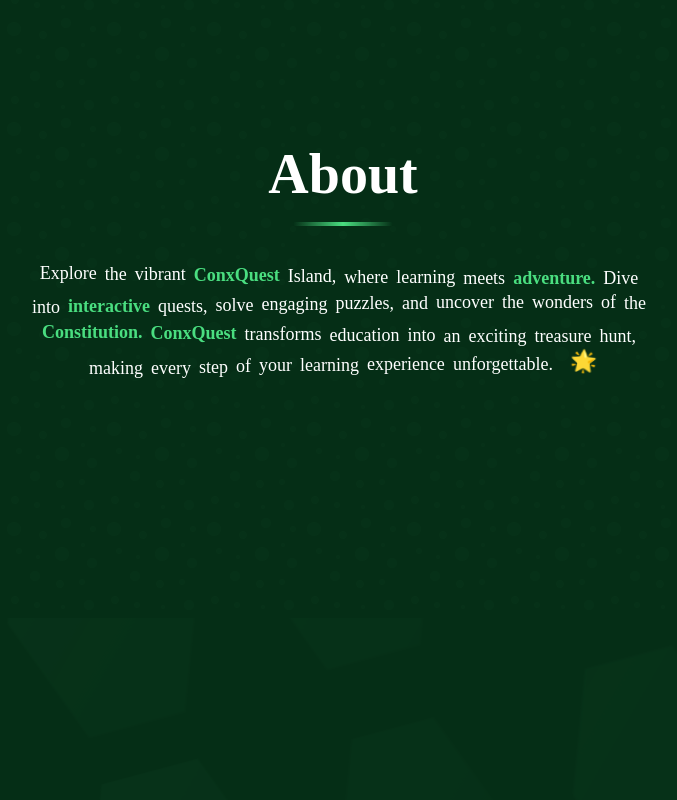
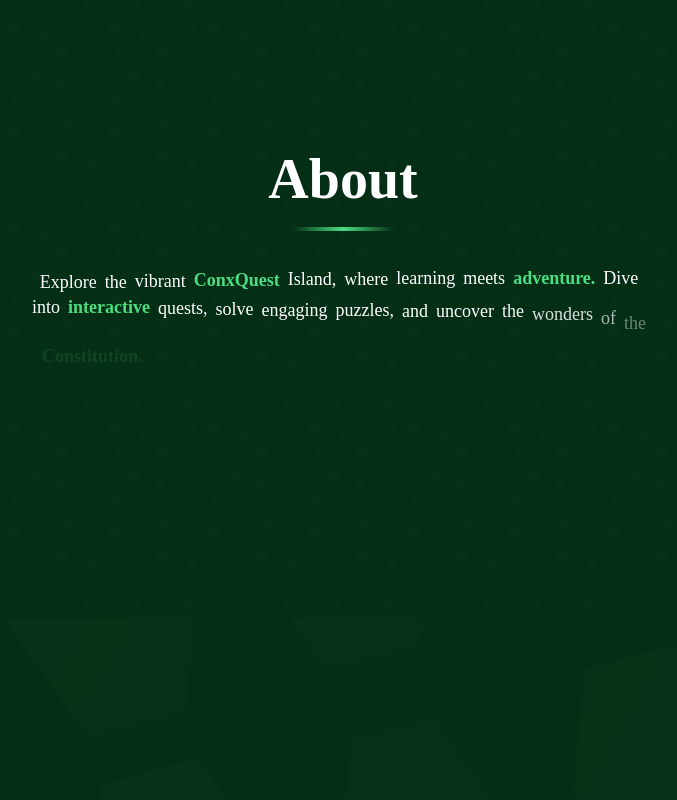
Before and after one commit to Sabick-A/ConxQuest-Revamp, a React (Vite) app: page / in a window 1280 px wide. Shown: the part 980-1780 px from the top of the page, without its empty margins (297-974 px from the left). Built offline with nearby package versions, Linux system fonts and the light colour scheme; a web font is replaced by a local one.

Commit message:
animation fix

```diff
--- a/src/components/Home/About.jsx
+++ b/src/components/Home/About.jsx
@@ -1,4 +1,4 @@
-import React from 'react';
+import React, { useState, useEffect } from 'react';
 import { useScrollAnimation } from '../../hooks/useScrollAnimation';
 import styled from 'styled-components';
 import AnimatedText from './AnimatedText';
@@ -48,12 +48,17 @@ const AboutSection = styled.div`
 `;
 
 const Title = styled.h1`
+    transform: translateY(20px);
     opacity: 0;
-    transform: translateY(20px);
-    animation: titleAppear 0.8s ease-out forwards;
+    transition: all 0.7s cubic-bezier(0.4, 0, 0.2, 1);
     font-size: 3.5rem;
     margin-bottom: 2rem;
     position: relative;
+
+    .animate-in & {
+        opacity: 1;
+        transform: translateY(0);
+    }
 
     &::after {
         content: '';
@@ -85,12 +90,17 @@ const Title = styled.h1`
         font-size: 2rem;
         margin-bottom: 1rem;
     }
+`;
 
-    @keyframes titleAppear {
-        to {
-            opacity: 1;
-            transform: translateY(0);
-        }
+const AnimatedContent = styled.div`
+    opacity: 0;
+    transform: translateY(20px);
+    transition: all 0.7s cubic-bezier(0.4, 0, 0.2, 1);
+    transition-delay: 200ms;
+
+    .animate-in & {
+        opacity: 1;
+        transform: translateY(0);
     }
 `;
 
@@ -99,23 +109,55 @@ const Content = styled.div`
     margin: 0 auto;
     position: relative;
     z-index: 1;
+
+    @media (max-width: 768px) {
+        width: 90%;
+    }
 `;
 
 function About() {
     useScrollAnimation();
+    const [isVisible, setIsVisible] = useState(false);
+
+    useEffect(() => {
+        const handleScroll = () => {
+            const aboutSection = document.getElementById('about');
+            const aboutSectionTop = aboutSection.offsetTop;
+            const aboutSectionHeight = aboutSection.offsetHeight;
+            const viewportHeight = window.innerHeight;
+            const scrollPosition = window.scrollY;
+
+            if (scrollPosition + viewportHeight > aboutSectionTop + aboutSectionHeight / 2) {
+                setIsVisible(true);
+            } else {
+                setIsVisible(false);
+            }
+        };
+
+        window.addEventListener('scroll', handleScroll);
+
+        return () => {
+            window.removeEventListener('scroll', handleScroll);
+        };
+    }, []);
 
     return (
         <AboutSection id='about'>
-            <Content className='w-9/12 text-center relative z-10 space-y-12'>
+            <Content className='w-9/12 text-center relative z-10 space-y-8 md:space-y-12'>
                 <div className='animate-on-scroll'>
                     <Title className='text-white font-bold font-main'>
                         About
                     </Title>
                 </div>
-                <AnimatedText
-                    text="Explore the vibrant ConxQuest Island, where learning meets adventure. Dive into interactive quests, solve engaging puzzles, and uncover the wonders of the Constitution. ConxQuest transforms education into an exciting treasure hunt, making every step of your learning experience unforgettable. 🌟"
-                    className='text-white mt-10 w-2/3 text-lg font-main mx-auto leading-relaxed'
-                />
+                <div className='animate-on-scroll'>
+                    <AnimatedContent>
+                        <AnimatedText
+                            key={isVisible ? 'visible' : 'hidden'}
+                            text="Explore the vibrant ConxQuest Island, where learning meets adventure. Dive into interactive quests, solve engaging puzzles, and uncover the wonders of the Constitution. ConxQuest transforms education into an exciting treasure hunt, making every step of your learning experience unforgettable. 🌟"
+                            className='text-white mt-6 md:mt-10 w-full md:w-2/3 text-base md:text-lg font-main mx-auto leading-relaxed'
+                        />
+                    </AnimatedContent>
+                </div>
             </Content>
         </AboutSection>
     );
--- a/src/hooks/useScrollAnimation.js
+++ b/src/hooks/useScrollAnimation.js
@@ -4,7 +4,7 @@ export const useScrollAnimation = () => {
     useEffect(() => {
         const observerOptions = {
             root: null,
-            rootMargin: '0px',
+            rootMargin: '-20% 0px',
             threshold: 0.1
         };
 
@@ -12,17 +12,20 @@ export const useScrollAnimation = () => {
             entries.forEach(entry => {
                 if (entry.isIntersecting) {
                     entry.target.classList.add('animate-in');
-                    observer.unobserve(entry.target); // Stop observing once animated
+                } else {
+                    entry.target.classList.remove('animate-in');
                 }
             });
         };
 
         const observer = new IntersectionObserver(handleIntersect, observerOptions);
 
-        // Observe all elements with the animate-on-scroll class
-        document.querySelectorAll('.animate-on-scroll').forEach(element => {
-            observer.observe(element);
-        });
+        setTimeout(() => {
+            document.querySelectorAll('.animate-on-scroll').forEach(element => {
+                element.classList.remove('animate-in');
+                observer.observe(element);
+            });
+        }, 100);
 
         return () => {
             observer.disconnect();
```
